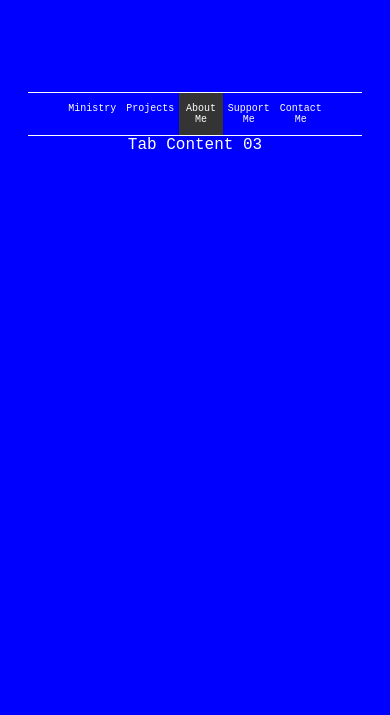
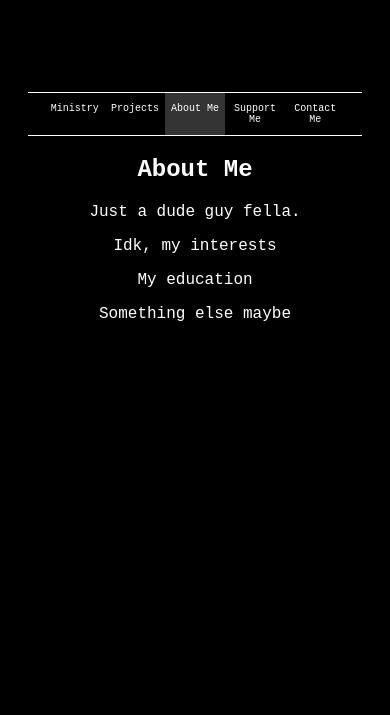
Before and after one commit to edydex/edydex.github.io, a plain HTML site: page index.html in a window 390 px wide. Shown: the part 129-844 px from the top of the page. Drawn offline with Linux system fonts and the light colour scheme.

Commit message:
little things

```diff
--- a/index.html
+++ b/index.html
@@ -18,19 +18,27 @@
   <label for="tab-link-04" class="tab-name">Support Me</label>
   <input name="tab-selector" type="radio" id="tab-link-05">
   <label for="tab-link-05" class="tab-name">Contact Me</label>
-  <div class="tab-content" id="tab-content-01">Tab Content 01</div>
+  <div class="tab-content" id="tab-content-01">Or sum, idk what to put here</div>
   <div class="tab-content" id="tab-content-02">
   <h2>My projects</h2>
   <p>Add your general information about my projects here.</p>
   <p>List of projects fr fr</p>
   <a href="old_index.html" class="support-button-link">old index</a></div>
-  <div class="tab-content" id="tab-content-03">Tab Content 03</div>
+  <div class="tab-content" id="tab-content-03">
+  <h2>About Me</h2>
+  <p>Just a dude guy fella.</p>
+  <p>Idk, my interests</p>
+  <p>My education</p>
+  <p>Something else maybe</p> </div>
   <div class="tab-content" id="tab-content-04">
   <h2>Support Me</h2>
   <p>Add your general information about support here.</p>
   <p>For referral links and more details, click the button below:</p>
   <a href="referrals.html" class="support-button-link">Referral Page</a></div>
-  <div class="tab-content" id="tab-content-05">Tab Content 05</div>
+  <div class="tab-content" id="tab-content-05">
+  <h2>Contact Me</h2>
+  <p>Should I name it "Reach Me" instead?</p>
+  <p>Buttons with svg "images" of my socials, mail, etc. </p></div>
 </div>
 </body>
 </html>
--- a/styles.css
+++ b/styles.css
@@ -327,7 +327,6 @@ h1.header {
 /* phone looks try 1 */
 @media (max-width: 480px) {
   body {
-    background-color: blue;
 	padding-left: 20px; /* Add padding to the left edge of the screen */
     padding-right: 20px; /* Add padding to the right edge of the screen */
   }
@@ -340,4 +339,13 @@ h1.header {
     user-select: none;
     border-top: 1px solid white;
     box-sizing:border-box;
+  }
+  .tab-container label.tab-name {
+    padding: 10px 5px;
+    justify-content: center;
+    display: flex;
+    cursor: pointer;
+    flex-basis: 15%;
+    text-align: center;
+  }
 }
```
